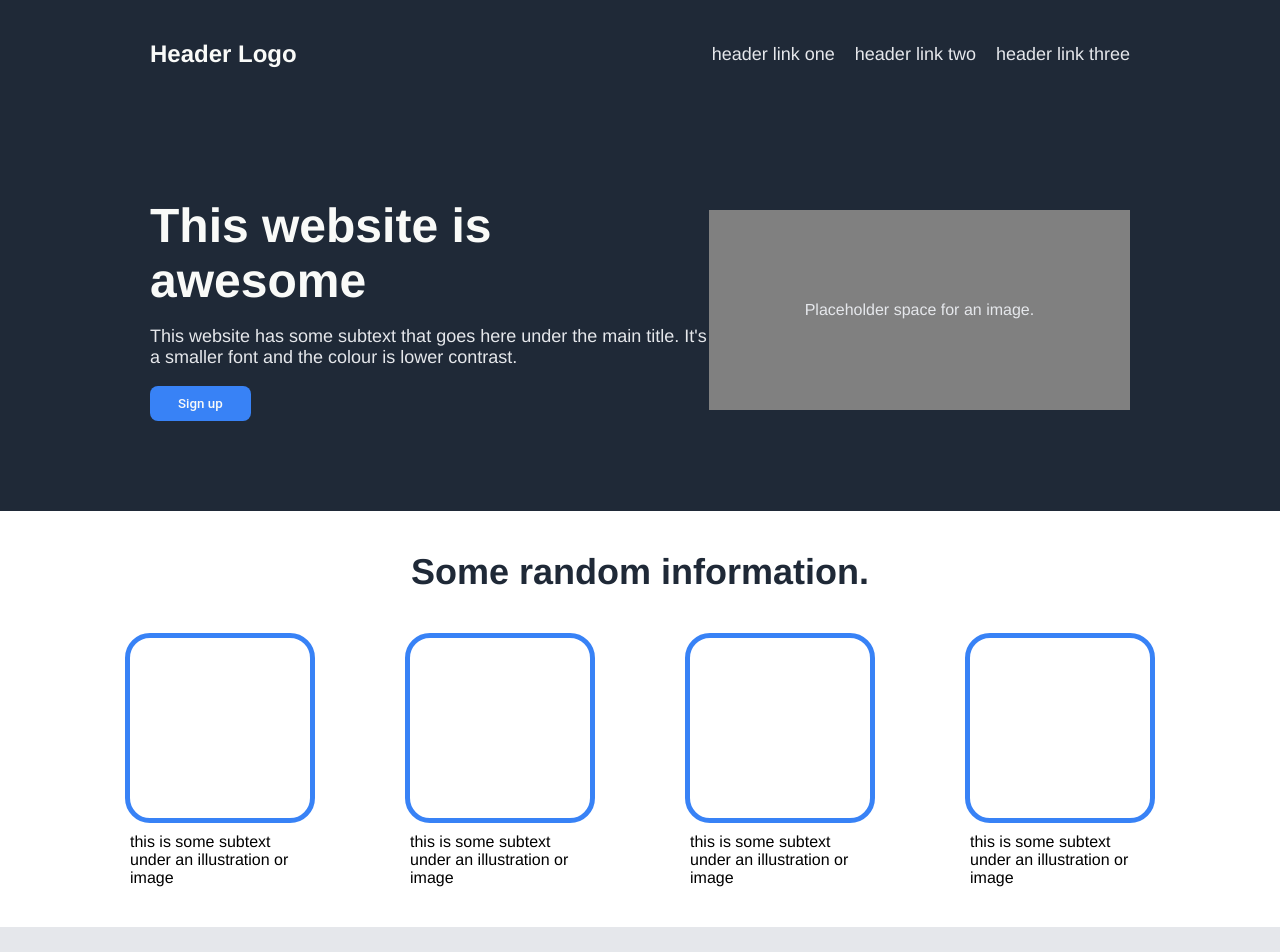
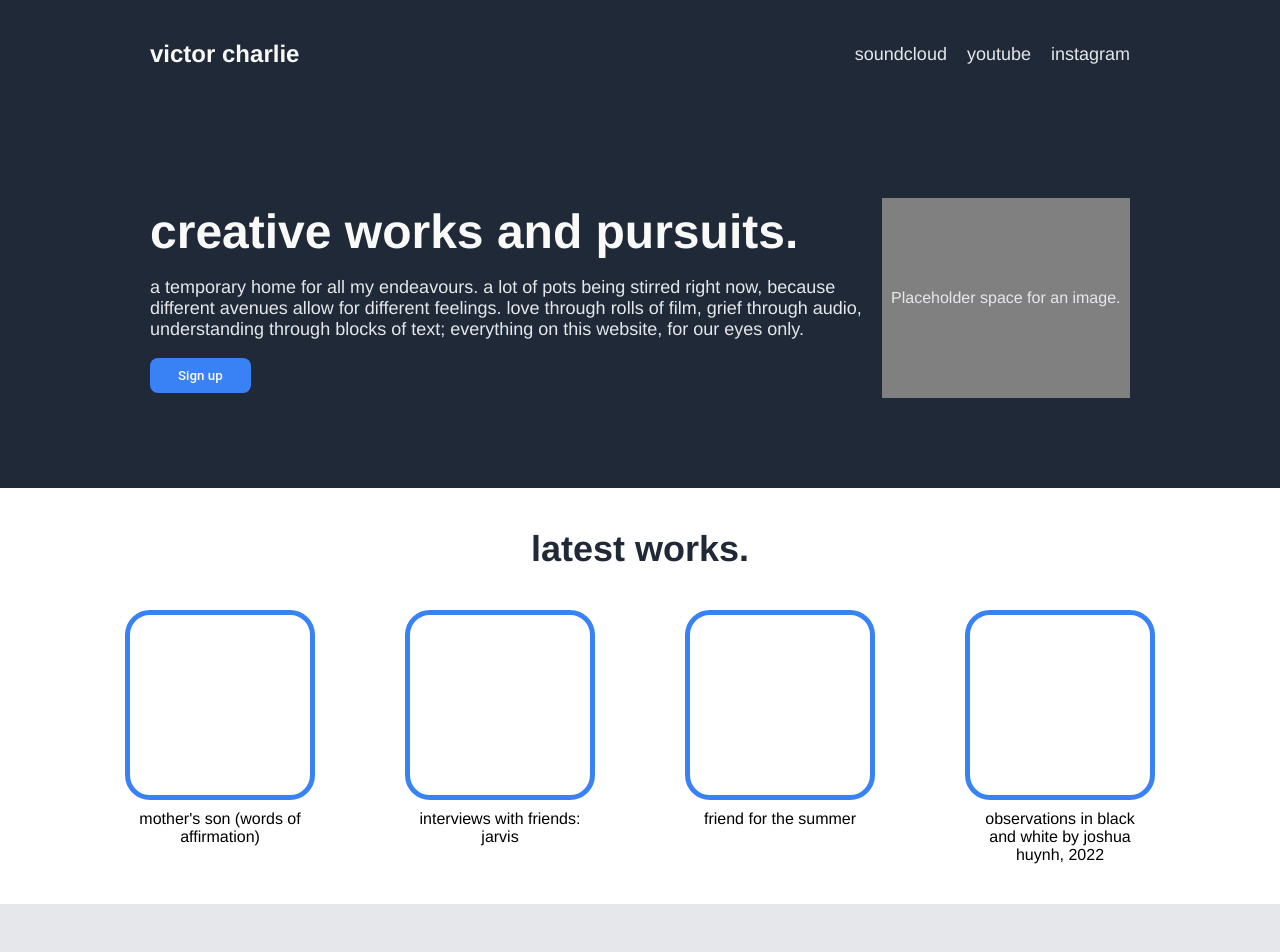
Before and after one commit to joshuahuynh0/odin-landing-page, a plain HTML site: page index.html in a window 1280 px wide. Shown: the top 952 px of the page. Drawn offline with Linux system fonts and the light colour scheme.

Commit message:
Replace default text with victorcharlie text

```diff
--- a/index.html
+++ b/index.html
@@ -8,22 +8,23 @@
     <body>
         <div class="header">
             <div class="header-logo">
-                Header Logo
+                victor charlie
             </div>
             <ul class="header-links">
-                <li><a href="#">header link one</a></li>
-                <li><a href="#">header link two</a></li>
-                <li><a href="#">header link three</a></li>
+                <li><a href="https://soundcloud.com/jhvictorcharlie">soundcloud</a></li>
+                <li><a href="#">youtube</a></li>
+                <li><a href="#">instagram</a></li>
             </ul>
         </div>
 
         <div class="hero">
             <div class="hero-left">
-                <h1>This website is awesome</h1>
+                <h1>creative works and pursuits.</h1>
                 <p>
-                    This website has some subtext that goes here
-                    under the main title. It's a smaller font
-                    and the colour is lower contrast.
+                    a temporary home for all my endeavours. a lot of pots being stirred
+                    right now, because different avenues allow for different feelings.
+                    love through rolls of film, grief through audio, understanding through
+                    blocks of text; everything on this website, for our eyes only.
                 </p>
                 <button>Sign up</button>
             </div>
@@ -32,45 +33,47 @@
         </div>
 
         <div class="info">
-            <h2>Some random information.</h2>
+            <h2>latest works.</h2>
             <div class="info-cards">
                 <div class="individual">
                     <div class="card"></div>
-                    this is some subtext under an illustration or image
+                    mother's son (words of affirmation)
                 </div>
                 <div class="individual">
                     <div class="card"></div>
-                    this is some subtext under an illustration or image
+                    interviews with friends: jarvis
                 </div>
                 <div class="individual">
                     <div class="card"></div>
-                    this is some subtext under an illustration or image
+                    friend for the summer
                 </div>
                 <div class="individual">
                     <div class="card"></div>
-                    this is some subtext under an illustration or image
+                    observations in black and white by joshua huynh, 2022
                 </div>
             </div>
         </div>
 
         <div class="quote">
             <div class="quote-text">
-                This is an inspiring quote, or a testimonial
-                from a customer. Maybe it's just filing up space,
-                or maybe people will actually read it. Who knows?
-                All I know is that it looks nice.
+                I don't fear the ending, I could feel the envy /
+                I listen to the past when it whisper to me /
+                Half of it makes sense and half of it riddles to me /
+                Moses with a makeshift staff /
+                Sending ripples through the land and the river's been a plan /
+                But, when I go to grab it, it slither out my hand
             </div>
-            <div class="quote-speaker">- Thor, God of Thunder</div>
+            <div class="quote-speaker">- Earl Sweatshirt</div>
         </div>
 
         <div class="action">
             <div class="banner">
                 <div class="banner-left">
                     <div class="banner-heading">
-                        Call to Action! It's time!
+                        STAY ALERT ALWAYS
                     </div>
                     <div class="banner-text">
-                        Sign up for our product by clicking that button right over there!
+                        sign up for notifications on new posts by clicking the button.
                     </div>
                 </div>
                 <button class="banner-right">Sign up</button>
--- a/style.css
+++ b/style.css
@@ -59,6 +59,7 @@ h1 {
 p {
     color: #E5E7EB;
     font-size: 18px;
+    max-width: fit-content;
 }
 button {
     font-family: Roboto, sans-serif;
@@ -97,7 +98,7 @@ h2 {
 .info-cards {
     display: flex;
     flex-direction: row;
-    align-items: center;
+    align-items: flex-start;
     justify-content: center;
     gap: 100px;
 }
@@ -107,6 +108,7 @@ h2 {
     justify-content: center;
     flex-direction: column;
     width: 180px;
+    text-align: center;
 }
 .card {
     height: 180px;
@@ -128,6 +130,7 @@ h2 {
     font-style: italic;
     color: #1F2937;
     text-align: justify;
+    margin-bottom: 10px;
 }
 .quote-speaker {
     font-size: 22px;
```
